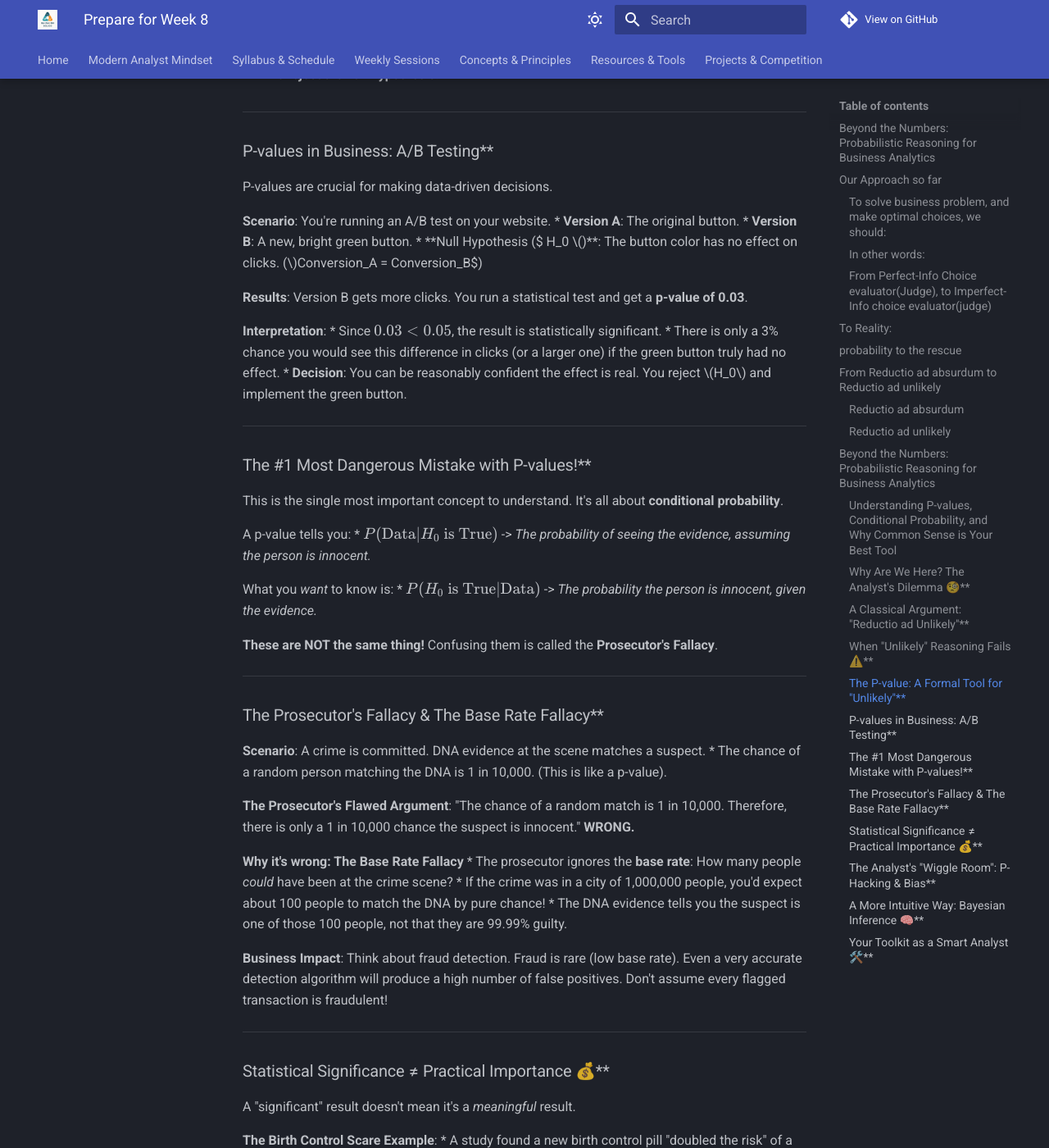
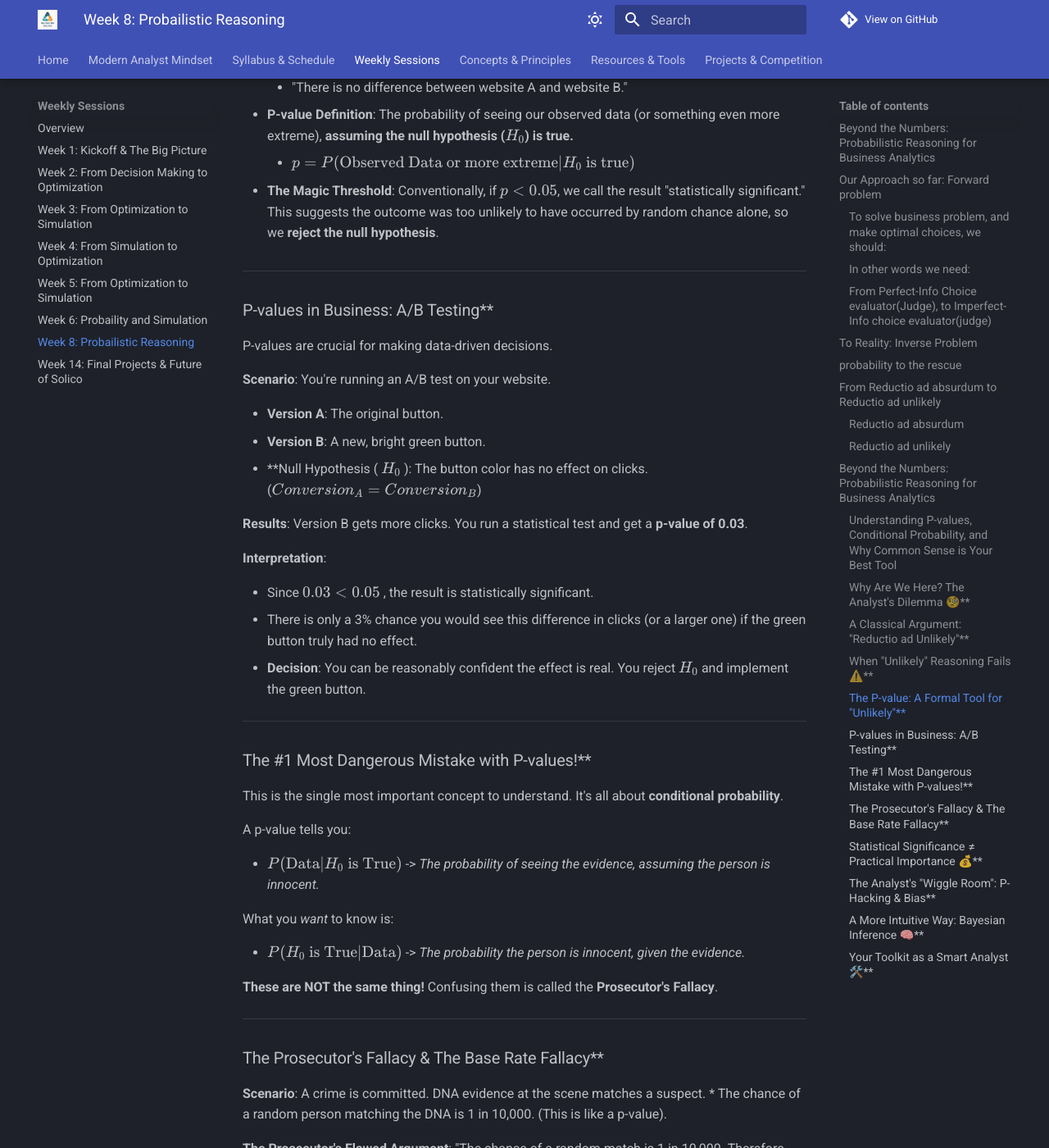
Before and after one commit to TheLoggicalOne/BA_for_Solico, an MkDocs documentation site: the page built from docs/weeks/week08.md, in a window 1280 px wide and 1400 px high, scrolled down 6325 px. Shown: the whole window at 82% size. Built offline with MkDocs 1.6.1 and Material for MkDocs 9.7.7, drawn with Linux system fonts in a browser that asks for light colours; comment, search, counter and statistics services are not loaded; some of the changed text lies outside the part shown.

Commit message:
commit before week 8

```diff
--- a/docs/weeks/week08.md
+++ b/docs/weeks/week08.md
@@ -2,7 +2,12 @@
 ## Beyond the Numbers: Probabilistic Reasoning for Business Analytics
 - Understanding P-values, Conditional Probability, and Why Common Sense is Your Best Tool
 
-## Our Approach so far
+## Our Approach so far: Forward problem
+- So far we have discussed how to make deicison, assuming we know everything(at least up to distribution)
+- Assuming we know mathematical model of system, and our preferences and distribution of variables,
+we have(hopefully) learned how to make decision
+- But in real world, we dont know any of these
+- Let first review the forward problem, and all the things we need for it
 #### To solve business problem, and make optimal choices, we should:
 - consider all possible choices:
     - set of choices, represented by variables
@@ -22,7 +27,7 @@
     - In presence of uncertainty, we don't see result of our choices, each choice will leads to distribution  of possible outcomes, so we should have decision rule, based on distribution of
     outcome, not the outcome itslef
 
-#### In other words:
+#### In other words we need:
 
 
 - mathematical model of the system: variables and their relations: represent relation between variables(inputs, outputs)
@@ -49,13 +54,13 @@
 - From prefernces over deterministic objective to preferences over distribution of objective
 - Most common approach is considering expected value of objective
     - wokrs great if, your objective is your real objective! As represented bu numbers:
-        - $15100 - 15000 = 8100 - 8000 = 1100 - 1000$
-        - $2 * 10000 = 20000$
+        - $ 15100 - 15000 = 8100 - 8000 = 1100 - 1000 $
+        - $ 2 * 10000 = 20000 $
         - in a way that
     - Suffer from flaw of averages if, your real objective is non-linear function of this objective
     - It is not enough to have a objective function that is rank-consistent with your preferences
 
-## To Reality:
+## To Reality: Inverse Problem
 - To solve a business problem, we need to know:
     - relations between variables
     - distribution of inputs
@@ -86,7 +92,7 @@
 sure judgments
 - If a fund, beats the market 37 weeks in a 52 week year, what can we say about his weekly chance of
 success?
-- If we observe, each dollar increase in marketing, results in $1.5$ dollar increase in sale...
+- If we observe, each dollar increase in marketing, results in $ 1.5 $ dollar increase in sale...
 - Here is our demand data, what is the distribution of demand? of course, we can not answer this with usuall certainty, we just can make some probabilistic reasoning
 
 ## probability to the rescue
@@ -201,16 +207,19 @@
 P-values are crucial for making data-driven decisions.
 
 **Scenario**: You're running an A/B test on your website.
+
 * **Version A**: The original button.
 * **Version B**: A new, bright green button.
-* **Null Hypothesis ($ H_0 $)**: The button color has no effect on clicks. ($Conversion_A = Conversion_B$)
+* **Null Hypothesis ( $ H_0 $ ): The button color has no effect on clicks.
+($ Conversion_A = Conversion_B $)
 
 **Results**: Version B gets more clicks. You run a statistical test and get a **p-value of 0.03**.
 
 **Interpretation**:
-* Since $ 0.03 < 0.05 $, the result is statistically significant.
+
+* Since $ 0.03 < 0.05 $ , the result is statistically significant.
 * There is only a 3% chance you would see this difference in clicks (or a larger one) if the green button truly had no effect.
-* **Decision**: You can be reasonably confident the effect is real. You reject $H_0$ and implement the green button.
+* **Decision**: You can be reasonably confident the effect is real. You reject $ H_0 $ and implement the green button.
 
 
 
@@ -221,9 +230,11 @@
 This is the single most important concept to understand. It's all about **conditional probability**.
 
 A p-value tells you:
+
 * $ P(\text{Data} | H_0 \text{ is True}) $ -> *The probability of seeing the evidence, assuming the person is innocent.*
 
 What you *want* to know is:
+
 * $ P(H_0 \text{ is True} | \text{Data}) $ -> *The probability the person is innocent, given the evidence.*
 
 **These are NOT the same thing!** Confusing them is called the **Prosecutor's Fallacy**.
@@ -238,6 +249,7 @@
 **The Prosecutor's Flawed Argument**: "The chance of a random match is 1 in 10,000. Therefore, there is only a 1 in 10,000 chance the suspect is innocent." **WRONG.**
 
 **Why it's wrong: The Base Rate Fallacy**
+
 * The prosecutor ignores the **base rate**: How many people *could* have been at the crime scene?
 * If the crime was in a city of 1,000,000 people, you'd expect about 100 people to match the DNA by pure chance!
 * The DNA evidence tells you the suspect is one of those 100 people, not that they are 99.99% guilty.
@@ -251,7 +263,8 @@
 A "significant" result doesn't mean it's a *meaningful* result.
 
 **The Birth Control Scare Example**:
-* A study found a new birth control pill "doubled the risk" of a blood clot (thrombosis). This was a statistically significant finding ($p < 0.05$).
+
+* A study found a new birth control pill "doubled the risk" of a blood clot (thrombosis). This was a statistically significant finding ($ p < 0.05 $).
 * Panic ensued, and many women stopped taking it.
 * **The Missing Context**: The original risk was incredibly small (1 in 7,000). Doubling it made it 2 in 7,000. The risk of getting a blood clot from pregnancy was far higher! The "significant" result was not practically important.
 
@@ -263,7 +276,7 @@
 
 Pressure to find "significant" results can lead to bad science.
 
-* **P-hacking**: Trying different things (deleting outliers, adding variables, stopping the test at a convenient time) until you get a $p < 0.05$. This is cheating.
+* **P-hacking**: Trying different things (deleting outliers, adding variables, stopping the test at a convenient time) until you get a $ p < 0.05 $. This is cheating.
 * **File Drawer Problem**: Studies with non-significant ("boring") results often don't get published or shared. We only see the successes, which makes effects look more robust than they really are.
 
 This creates a distorted view of reality and leads to investing in ideas that only worked due to luck. **Be skeptical** of amazing, one-off results. Demand replication!
@@ -291,7 +304,7 @@
 Your job is to provide wisdom, not just numbers.
 
 1.  **Use P-values as a Detective, Not a Judge**: A low p-value is a clue that something interesting *might* be happening. It's a starting point for more investigation, not the final verdict.
-2.  **Mind Your Conditionals**: Always be clear if you're talking about $P(\text{Data} | \text{Hypothesis})$ or $P(\text{Hypothesis} | \text{Data})$.
+2.  **Mind Your Conditionals**: Always be clear if you're talking about $ P(\text{Data} | \text{Hypothesis}) $ or $ P(\text{Hypothesis} | \text{Data}) $.
 3.  **Context is King**: Never forget the base rate. A result is meaningless without context. How big is the effect? What's the ROI?
 4.  **Stay Skeptical**: Be aware of p-hacking and the file drawer problem. One study is just one study. Is there corroborating evidence? Can it be replicated?
 
--- a/mkdocs.yml
+++ b/mkdocs.yml
@@ -81,6 +81,7 @@
     - 'Week 4: From Simulation to Optimization': 'weeks/week04.md'
     - 'Week 5: From Optimization to Simulation': 'weeks/week05.md'
     - 'Week 6: Probaility and Simulation': 'weeks/week06.md'
+    - 'Week 8: Probailistic Reasoning': 'weeks/week08.md'
     - 'Week 14: Final Projects & Future of Solico': 'weeks/week14.md'
   - 'Concepts & Principles':
     - 'Overview': 'concepts/index.md'
```
Also changed, not shown: other parts of docs/weeks/week08.md (+4 -3 lines).
